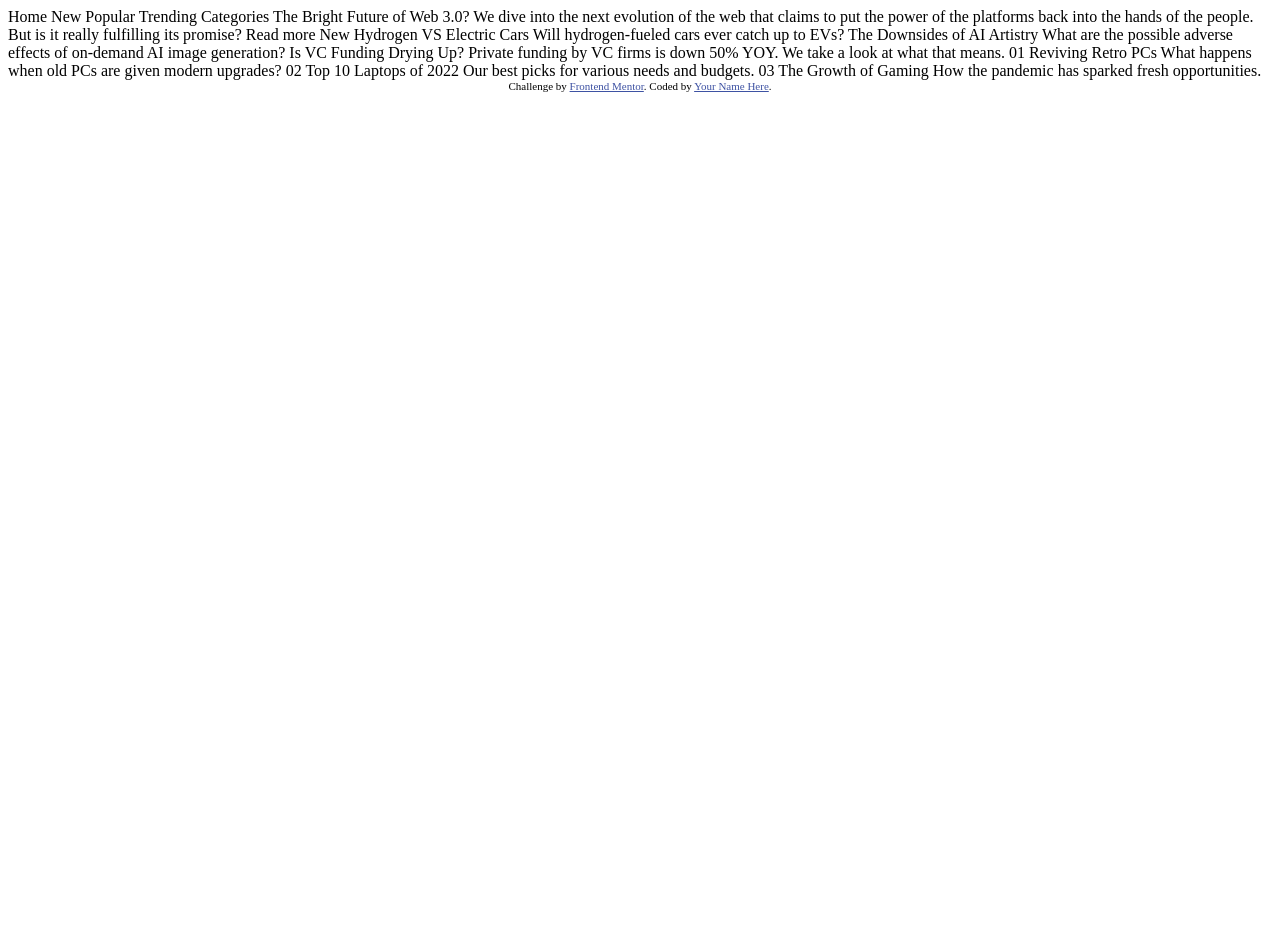
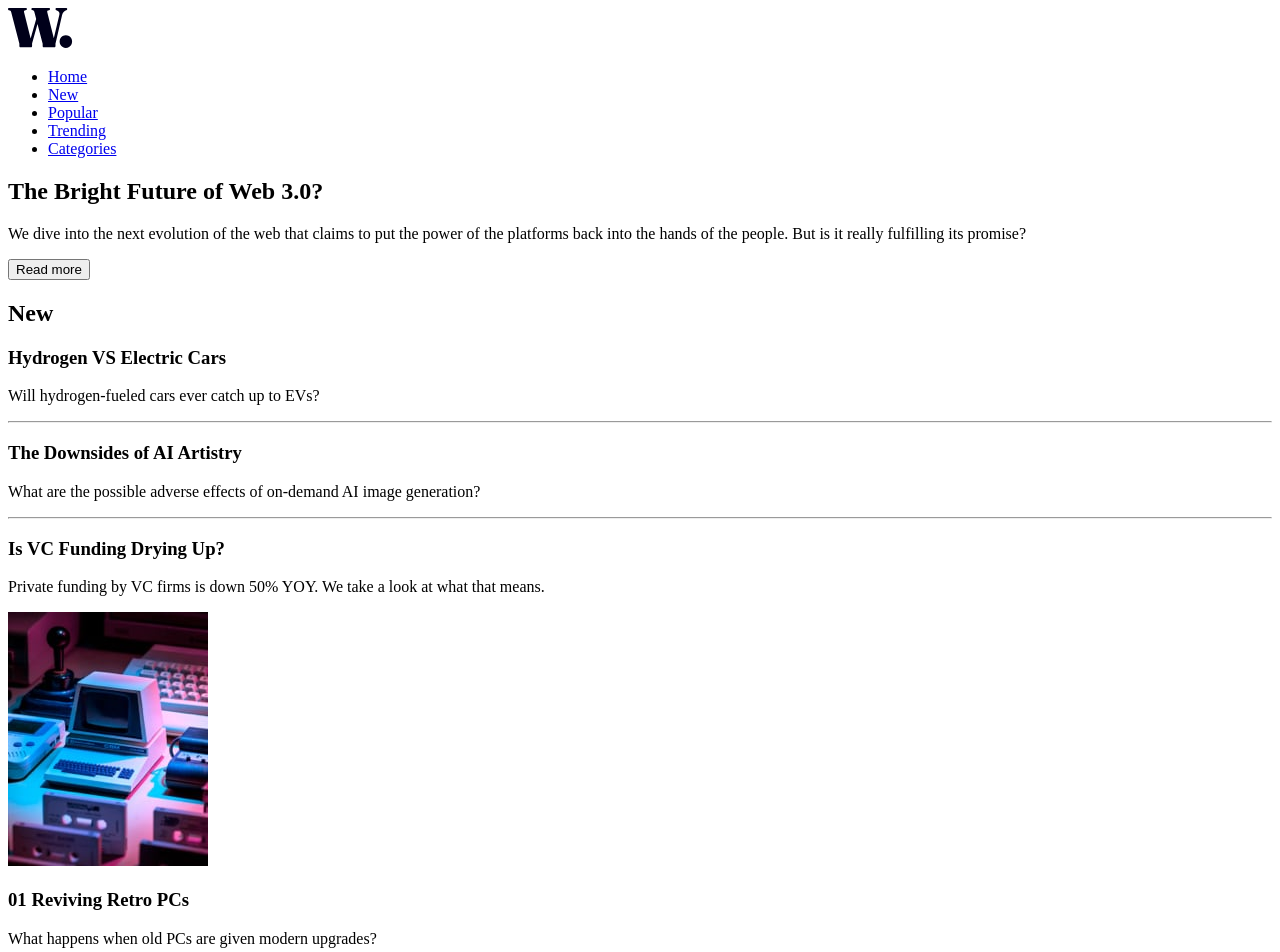
Before and after one commit to husamXA1/news-homepage-main, a plain HTML site: page index.html in a window 1280 px wide. Shown: the top 952 px of the page. Before the commit the page ends 800 px from the top, so only its background shows below. Drawn offline with Linux system fonts and the light colour scheme.

Commit message:
built the HTML structure of the page

```diff
--- a/index.html
+++ b/index.html
@@ -16,45 +16,83 @@
 </head>
 <body>
 
-  Home
-  New
-  Popular
-  Trending
-  Categories
+  <header>
+    <img src="/assets/images/logo.svg" alt="logo" class="logo">
+    <nav>
+      <ul>
+        <li><a href="#">Home</a></li>
+        <li><a href="#">New</a></li>
+        <li><a href="#">Popular</a></li>
+        <li><a href="#">Trending</a></li>
+        <li><a href="#">Categories</a></li>
+      </ul>
+    </nav>
+  </header>
 
-  The Bright Future of Web 3.0?
+  <main>
+    <section class="landing">
+      <h2>The Bright Future of Web 3.0?</h2>
 
-  We dive into the next evolution of the web that claims to put the power of the platforms back into the hands of the people.
-  But is it really fulfilling its promise?
+      <p>We dive into the next evolution of the web that claims to put the power of the platforms back into the hands of the people. But is it really fulfilling its promise?</p>
 
-  Read more
+      <button>Read more</button>
+    </section>
 
-  New
+    <section class="new">
+      <h2>New</h2>
 
-  Hydrogen VS Electric Cars
-  Will hydrogen-fueled cars ever catch up to EVs?
+      <h3>Hydrogen VS Electric Cars</h3>
+      <p>Will hydrogen-fueled cars ever catch up to EVs?</p>
 
-  The Downsides of AI Artistry
-  What are the possible adverse effects of on-demand AI image generation?
+      <hr>
 
-  Is VC Funding Drying Up?
-  Private funding by VC firms is down 50% YOY. We take a look at what that means.
+      <h3>The Downsides of AI Artistry</h3>
+      <p>What are the possible adverse effects of on-demand AI image generation?</p>
 
-  01
+      <hr>
+
+      <h3>Is VC Funding Drying Up?</h3>
+      <p>Private funding by VC firms is down 50% YOY. We take a look at what that means.</p>
+
+    </section>
+
+    <section class="topics">
+
+      <div class="topic-card">
+        <img src="/assets/images/image-retro-pcs.jpg" alt="retro-pcs">
+        <h3>
+          <span class="number">01</span>
           Reviving Retro PCs
-  What happens when old PCs are given modern upgrades?
+        </h3>
+        <p>What happens when old PCs are given modern upgrades?</p>
+      </div>
 
-  02
+      <div class="topic-card">
+        <img src="/assets/images/image-top-laptops.jpg" alt="top-laptops">
+        <h3>
+          <span class="number">02</span>
           Top 10 Laptops of 2022
-  Our best picks for various needs and budgets.
+        </h3>
+        <p>Our best picks for various needs and budgets.</p>
+      </div>
 
-  03
+      <div class="topic-card">
+        <img src="/assets/images/image-gaming-growth.jpg" alt="gaming-growth">
+        <h3>
+          <span class="number">01</span>
           The Growth of Gaming
-  How the pandemic has sparked fresh opportunities.
+        </h3>
+        <p>How the pandemic has sparked fresh opportunities.</p>
+      </div>
 
+    </section>
+  </main>
+
+  <footer>
     <div class="attribution">
       Challenge by <a href="https://www.frontendmentor.io?ref=challenge" target="_blank">Frontend Mentor</a>.
       Coded by <a href="#">Your Name Here</a>.
     </div>
+  </footer>
 </body>
 </html>
```
Lines whose indentation alone changed are shown as unchanged.
